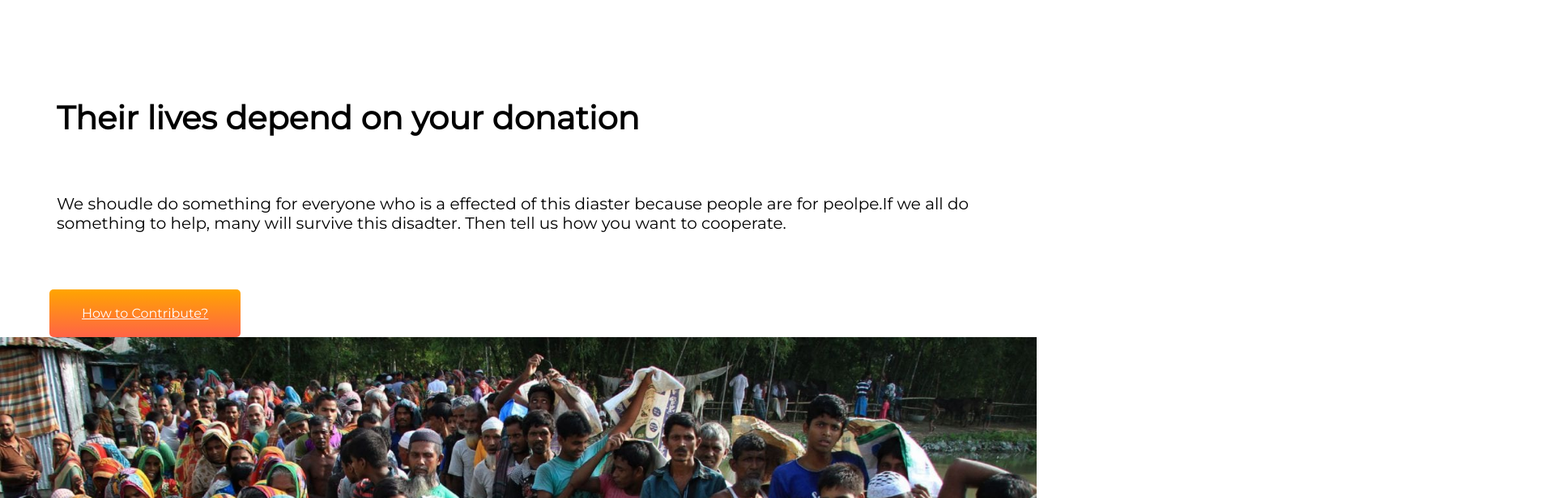
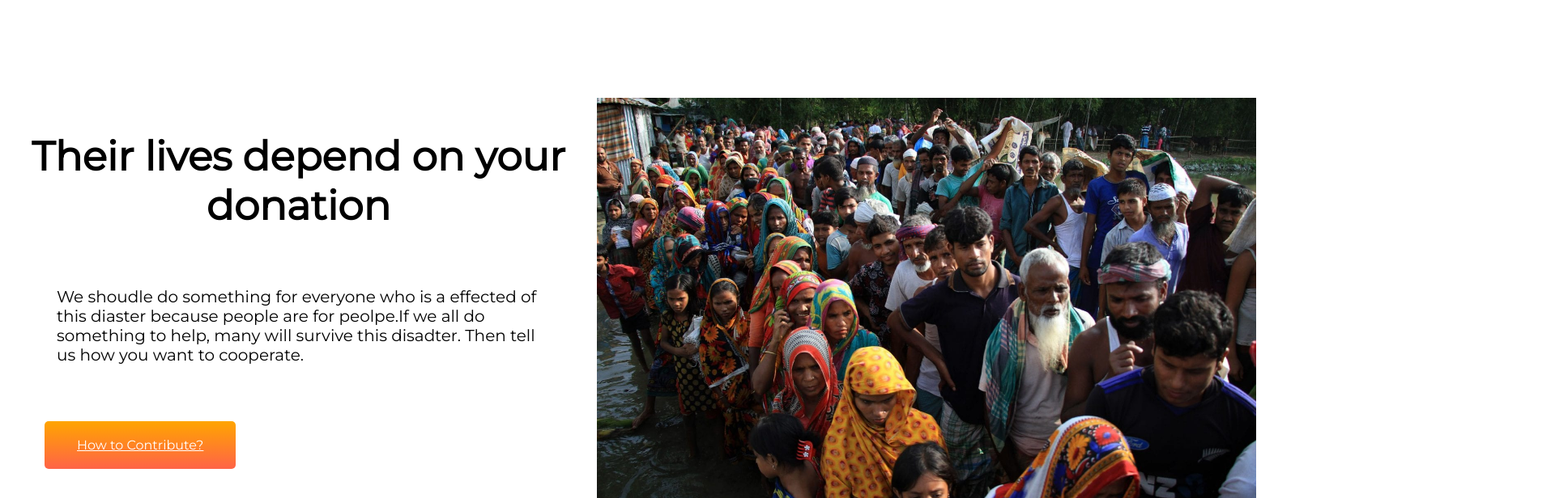
Before and after one commit to Monishamarma/Donate-Today, a plain HTML site: page index.html in a window 1280 px wide. Shown: the part 1880-2496 px from the top of the page at 81% size, 1920 px wide, since content can reach past the window. Drawn offline with Linux system fonts and the light colour scheme.

Commit message:
fourth page

```diff
--- a/index.html
+++ b/index.html
@@ -9,6 +9,7 @@
     <link href="https://fonts.googleapis.com/css2?family=Montserrat:ital@0;1&family=Poppins&display=swap" rel="stylesheet">
     <title>Donate-Today</title>
     <link rel="stylesheet" href="style.css">
+    <link rel="stylesheet" href="style1.css">
 </head>
 <body>
     <section class="help">
@@ -81,17 +82,24 @@
             </div>
         </div>
     </section>
-    <section class="top-container display">
+    <section class="flexible-container ">
         <div class="Half-width">
-            <h1 class="black">Their lives depend on your donation</h1>
+            <h1 class=" head-black"><b>Their lives depend on your donation</b></h1>
             <p class="black">We shoudle do something for everyone who is a effected of this diaster because people are for peolpe.If we all do
                 something to help, many will survive this disadter. Then tell us how you want to cooperate.</p>
-            </section>
+
             <a class="left-button" target="_blank" href="">How to Contribute?</a>
         </div>
         <div class="Half-width">
             <img src="images/donation7.jpg" alt="donation picture">
         </div>
+    </section>
+    <section>
+        <div>
+            <img class="right-button" target="_blank" src="images/donation2.jpg" alt="donation picture">
+        </div>
+        <div></div>
+    </section>
 
 
 </body>
--- a/style.css
+++ b/style.css
@@ -23,6 +23,7 @@ p{
 }
 .color{
     color:black;
+
 }
 
 .help{
@@ -96,32 +97,42 @@ hr{
     text-align:left;
 
 }
-.black{
-    color:black;
+.head-black{
+    color: black;
+    font-size: 50px;
+}
+.black {
+    font-size: 20px;
+    color: black;
     margin-right: 50%;
     text-align: left;
-    margin :70px;
+    margin: 70px;
 }
 
-.Top-container {
-    display: flex;
+.flexible-container {
+    display:flex;
     margin-bottom: 150px;
-}
-.Half-wdith{
-    width:80%;
-}
-.Half-width img{
-    width:100%;
-}
-.left-button {
 
 
+}
+
+.Half-wdith {
+    width: 80%;
+}
+
+.Half-width img {
+    width: 150%;
+    margin-right: 70%;
+    margin-bottom: 10px;
+}
+
+.left-button {
     background-image: linear-gradient(orange, tomato);
     color: white;
     font-weight: 400;
-    padding:20px 40px;
+    padding: 20px 40px;
     border-radius: 5px;
     display: inline-block;
-    margin-right: 72%;
+    margin-right: 53%;
 
 }
```
